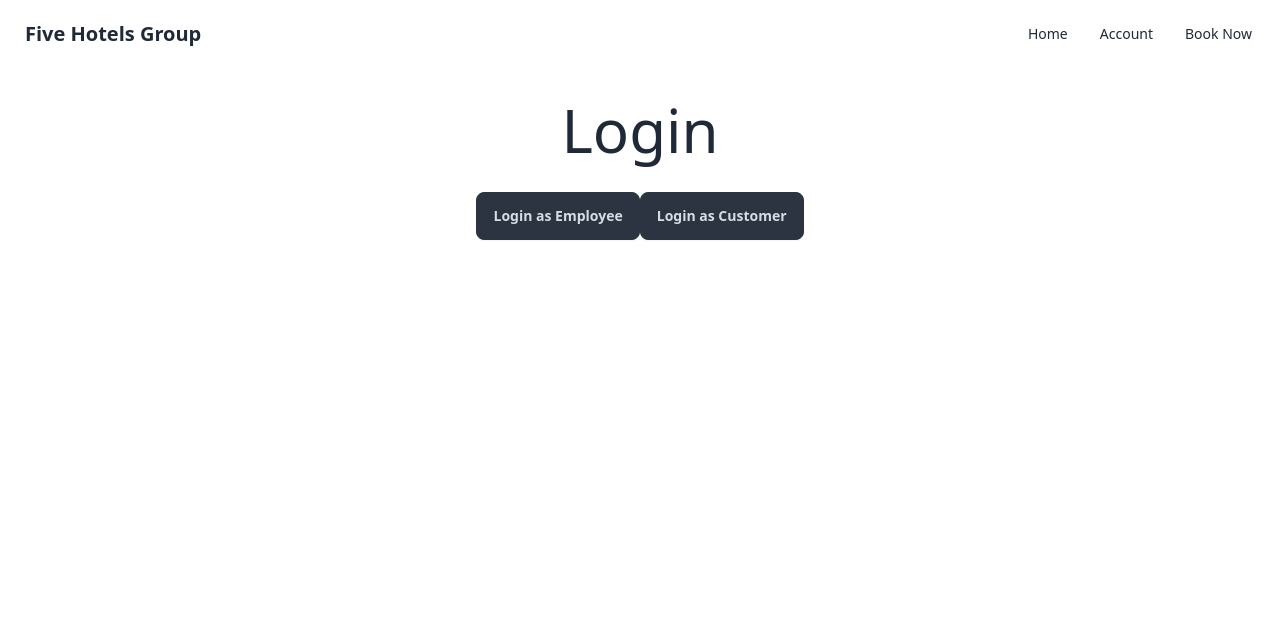
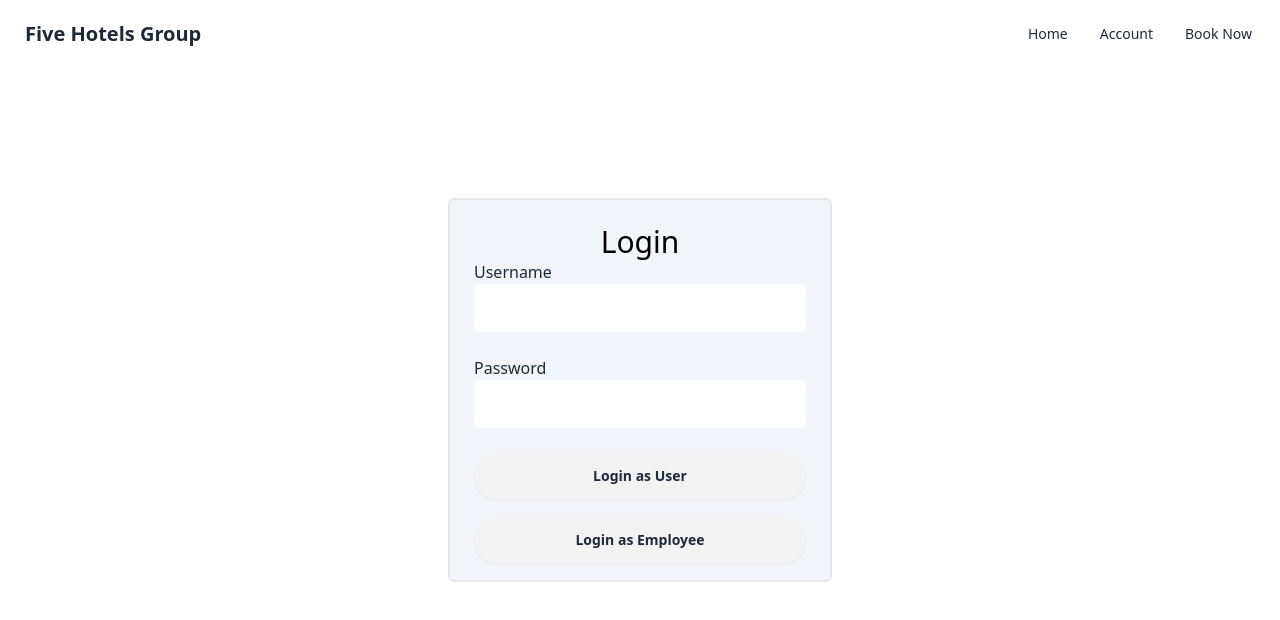
Before and after one commit to CSI2132-G30/hotel, a React (Vite) app: page /account in a window 1280 px wide. Shown: the top 620 px of the page. Built offline with nearby package versions, Linux system fonts and the light colour scheme.

Commit message:
feat: add login component

```diff
--- a/package.json
+++ b/package.json
@@ -11,7 +11,8 @@
   },
   "dependencies": {
     "react": "^18.2.0",
-    "react-dom": "^18.2.0"
+    "react-dom": "^18.2.0",
+    "react-router-dom": "^6.22.3"
   },
   "devDependencies": {
     "@types/react": "^18.2.43",
--- a/src/Account.tsx
+++ b/src/Account.tsx
@@ -1,16 +1,54 @@
 export default function Account() {
-
-	return (
-		<>
-			<div className='flex-column text-center'>
-				<h1 className='text-center text-6xl py-8'>
-					Login
-				</h1>
-                <button className="btn btn-neutral">Login as Employee</button>
-
-                <button className="btn btn-neutral">Login as Customer</button>
-
-			</div>
-		</>
-	);
+  return (
+    <>
+      <div className="w-screen h-[calc(57rem-268px)] flex items-center justify-center">
+        <div className="bg-slate-100 w-96 h-96 rounded-md border-2">
+          <form
+            method="POST"
+            className="h-20 w-fill flex items-center justify-top flex-col"
+          >
+            <div className="pt-6">
+              <span className="text-3xl text-black"> Login </span>
+            </div>
+            <div className="w-full pt4 pl-6">
+              <div className="justify-items-start">Username</div>
+            </div>
+            <div className="w-full pl-6 pr-6">
+              <input
+                type="text"
+                name="username"
+                className="input w-full bg-white"
+              />
+            </div>
+            <div className="w-full pt-6 pl-6">
+              <div className="justify-items-start">Password</div>
+            </div>
+            <div className="w-full pl-6 pr-6">
+              <input
+                type="password"
+                name="password"
+                className="input w-full bg-white"
+              />
+            </div>
+            <div className="pt-6 pl-6 pr-6 w-full items-center flex justify-items-center justify-center flex-wrap">
+              <button
+                type="submit"
+                name="register_user"
+                className="btn btn-s w-full rounded-3xl"
+              >
+                Login as User
+              </button>
+              <button
+                type="submit"
+                name="register_admin"
+                className="btn btn-s w-full rounded-3xl mt-4"
+              >
+                Login as Employee
+              </button>
+            </div>
+          </form>
+        </div>
+      </div>
+    </>
+  );
 }
--- a/src/Header.tsx
+++ b/src/Header.tsx
@@ -2,20 +2,26 @@
 
 export default function Header() {
   return (
-		<div className='navbar bg-base-100'>
-			<div className='flex-1'>
-				<a className='btn btn-ghost text-xl'>Five Hotels Group</a>
+    <div className="navbar bg-base-100">
+      <div className="flex-1">
+        <a className="btn btn-ghost text-xl">Five Hotels Group</a>
       </div>
-			<div className='flex-none'>
-				<ul className='menu menu-horizontal px-1'>
+      <div className="flex-none">
+        <ul className="menu menu-horizontal px-1">
           <li>
-						<a><Link className="nav-link font-weight-bold" to={`/`}>Home</Link></a>
+            <a className="nav-link font-weight-bold" href="/">
+              Home
+            </a>
           </li>
           <li>
-						<a><Link className="nav-link font-weight-bold" to={`/account`}>Account</Link></a>
+            <a className="nav-link font-weight-bold" href="/account">
+              Account
+            </a>
           </li>
           <li>
-						<a><Link className="nav-link font-weight-bold" to={`/bookings`}>Book Now</Link></a>
+            <a className="nav-link font-weight-bold" href="/bookings">
+              Book Now
+            </a>
           </li>
         </ul>
       </div>
```
Also changed, not shown: 1 other file (tests, documents, lock files or other folders). Lines whose indentation alone changed are shown as unchanged.
